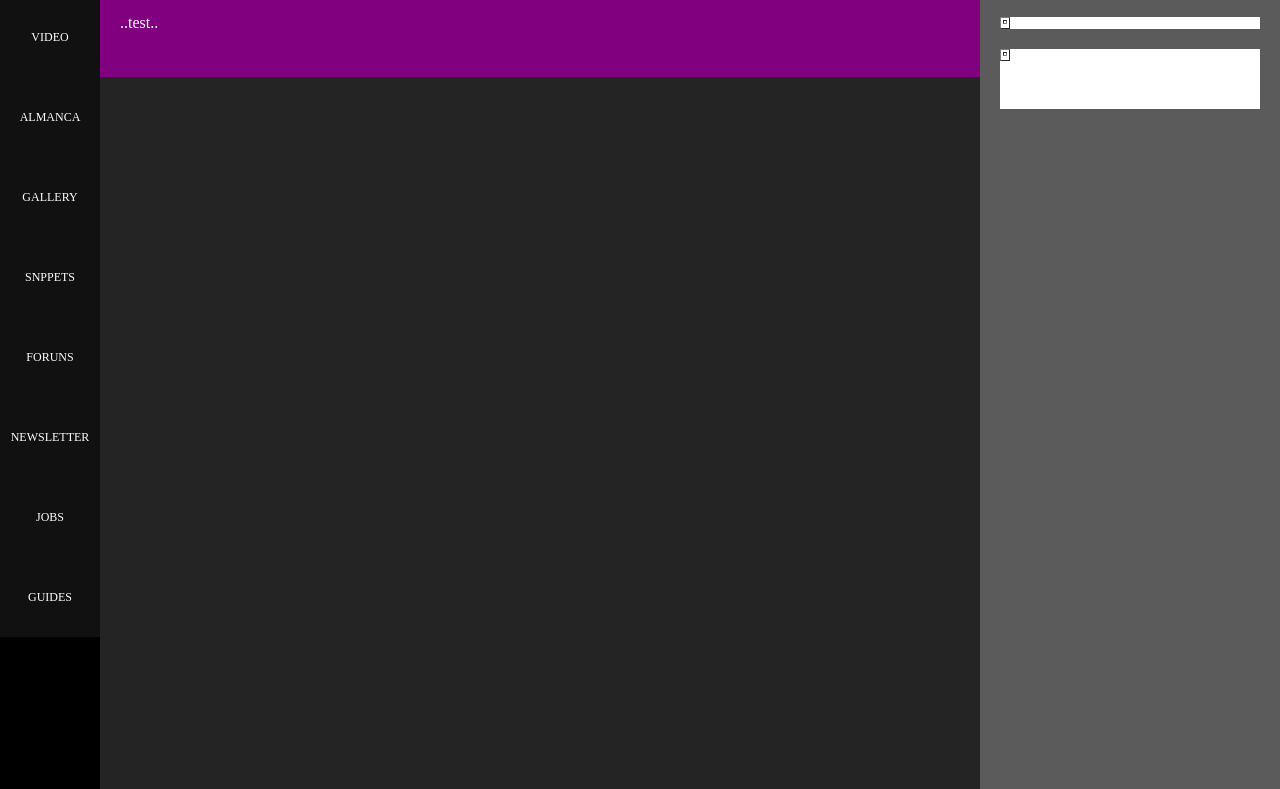
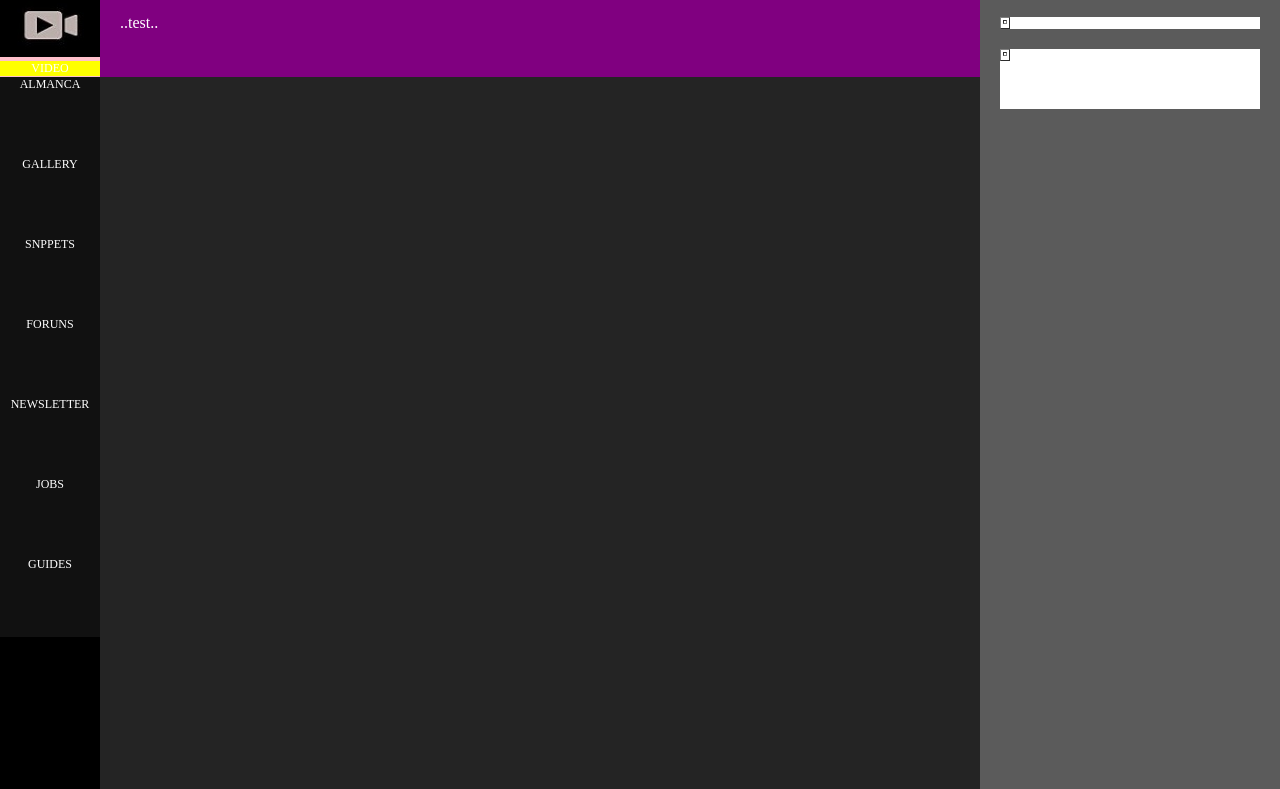
Before and after one commit to dreamzz2000/task1, a plain HTML site: page HC/task1.html in a window 1280 px wide. Shown: the part 173-962 px from the top of the page. Drawn offline with Linux system fonts and the light colour scheme.

Commit message:
the css begin

```diff
--- a/HC/style.css
+++ b/HC/style.css
@@ -51,10 +51,22 @@ div.menu div{
 	background-color: rgb(17 17 17);
 	color: white;
 	text-align: center;
-	line-height: 80px;
+	/*line-height: 80px;*/
 	font-size: 12px;
 	width: 100px;
 	height: 80px;
+}
+
+div#test{
+	background-color: pink;
+	z-index: 3;
+}
+
+div#test p{
+	background-color: yellow;
+	z-index: 5;
+	margin: 0;
+	height: 20;
 }
 
 div.notes{
--- a/HC/task1.html
+++ b/HC/task1.html
@@ -17,7 +17,10 @@
 	</header>
 	<div class="menu">
 		<div>HOME</div>
-		<div>VIDEO</div>
+		<div id="test">
+			<img src="../images/video.jpg" width="100px" height="60">
+			<p>VIDEO</p>
+		</div>
 		<div>ALMANCA</div>
 		<div>GALLERY</div>
 		<div>SNPPETS</div>
```
Also changed, not shown: images/video.jpg (added).
